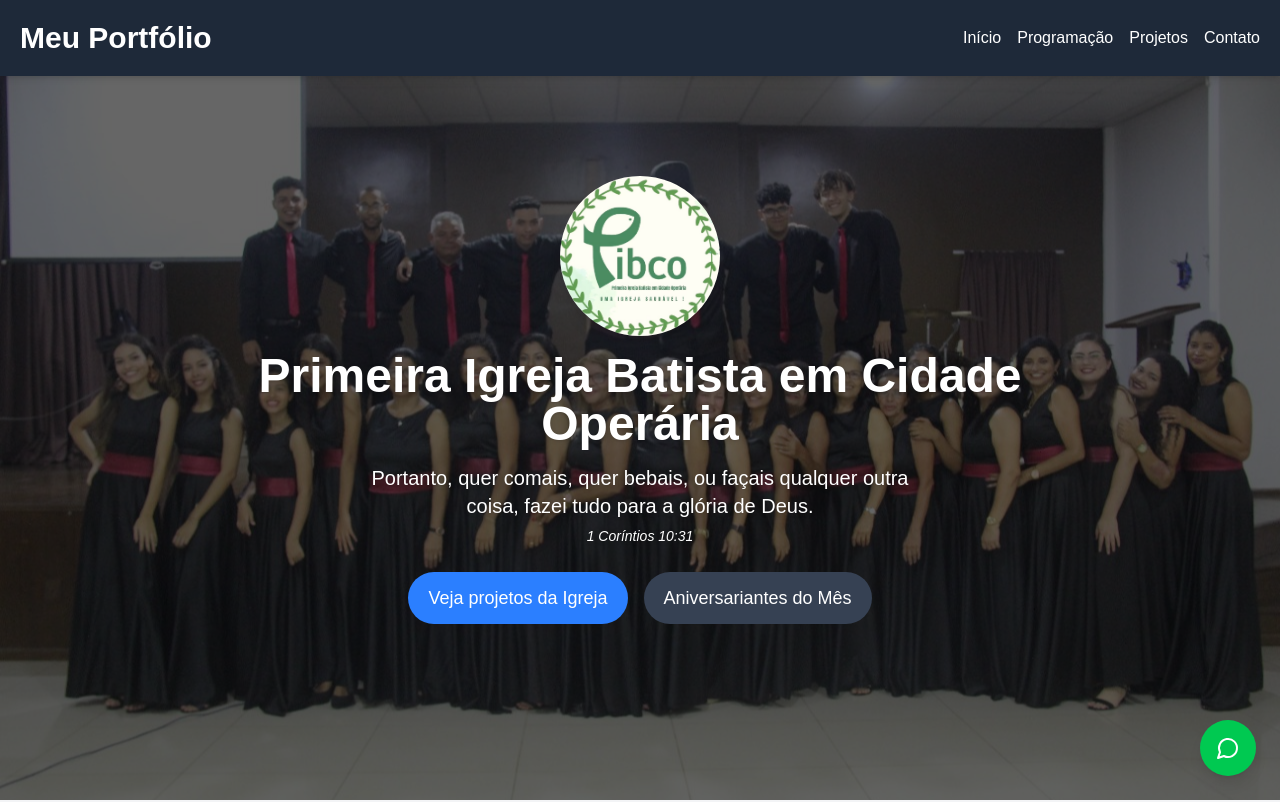
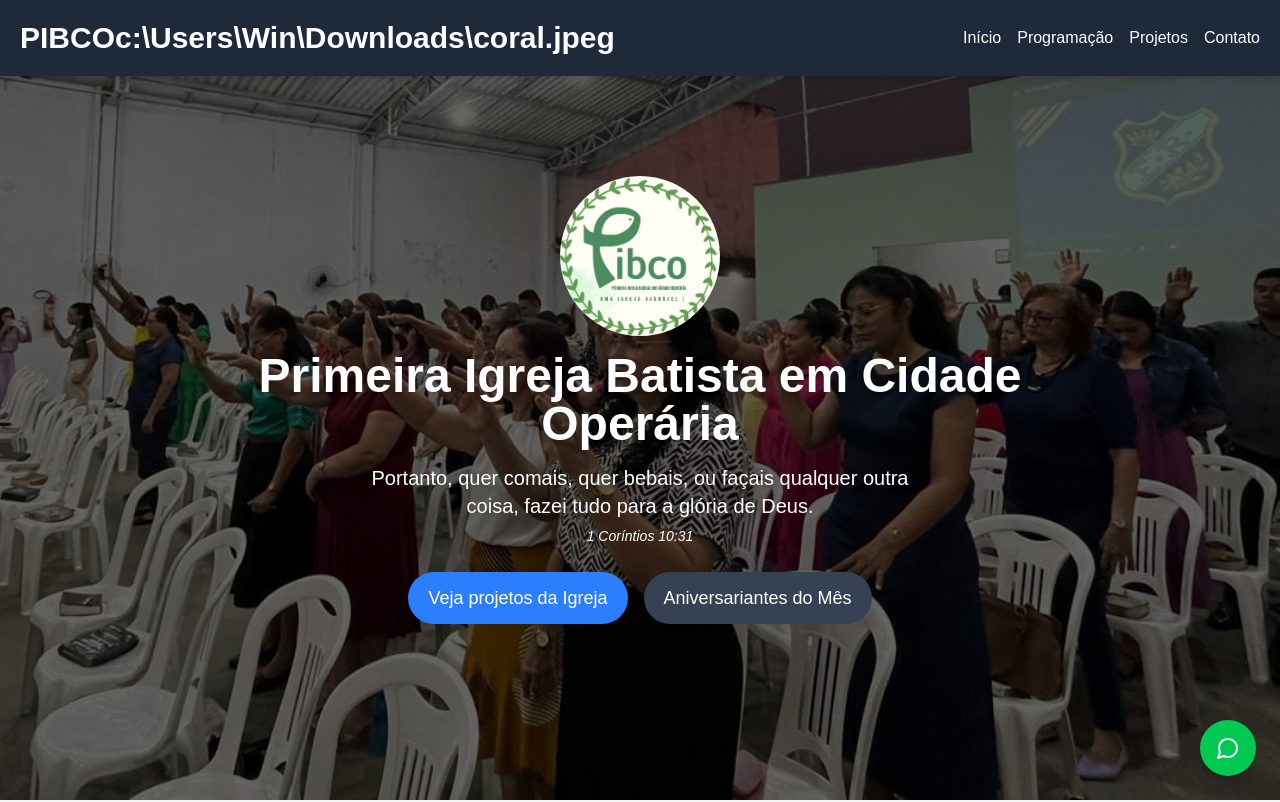
Before and after one commit to Gabrie277/projeto, a Next.js app: page / in a window 1280 px wide. Shown: the top 802 px of the page. Built offline with nearby package versions, Linux system fonts and the light colour scheme.

Commit message:
modificação perfil

```diff
--- a/src/app/components/Contacts.tsx
+++ b/src/app/components/Contacts.tsx
@@ -10,7 +10,7 @@
         {/* Informações de contato */}
         <div className="text-center mb-8 space-y-4">
           <p><strong>Telefone:</strong> (098) 3247-5431</p>
-          <div className="w-full h-64 md:h-96 rounded-lg overflow-hidden border border-white">
+          <div className="w-full h-80 md:h-96 rounded-lg overflow-hidden border border-white">
             <iframe
               title="Localização no Google Maps"
               src="https://www.google.com/maps/embed?pb=!1m18!1m12!1m3!1d3985.785164349293!2d-44.20548209662538!3d-2.576440819396951!2m3!1f0!2f0!3f0!3m2!1i1024!2i768!4f13.1!3m3!1m2!1s0x7f69b986d4c23ad%3A0x5cc2bd2e18c38aeb!2sPrimeira%20Igreja%20Batista%20em%20Cidade%20Oper%C3%A1ria!5e0!3m2!1spt-BR!2sbr!4v1744280260096!5m2!1spt-BR!2sbr"
--- a/src/app/components/Footer.tsx
+++ b/src/app/components/Footer.tsx
@@ -5,7 +5,7 @@
       <footer className="bg-gray-800 text-white py-4">
         <div className="container mx-auto text-center">
           <p className="text-sm">
-            © {new Date().getFullYear()} Meu Portfólio. Todos os direitos reservados.
+            © {new Date().getFullYear()} Solução de TI. Todos os direitos reservados.
           </p>
           <p className="text-xs mt-1">Desenvolvido com Next.js e Tailwind CSS</p>
           <p className="text-xs mt-1">
--- a/src/app/components/Header.tsx
+++ b/src/app/components/Header.tsx
@@ -12,7 +12,7 @@
     <>
       <header className="bg-gray-800 text-white fixed w-full z-50 shadow-md">
         <div className="container mx-auto flex justify-between items-center p-5">
-          <h1 className="text-3xl font-bold">Meu Portfólio</h1>
+          <h1 className="text-3xl font-bold">PIBCOc:\Users\Win\Downloads\coral.jpeg</h1>
 
           {/* Botão hamburguer (mobile) */}
           <button
```
Also changed, not shown: public/coral.jpeg.
